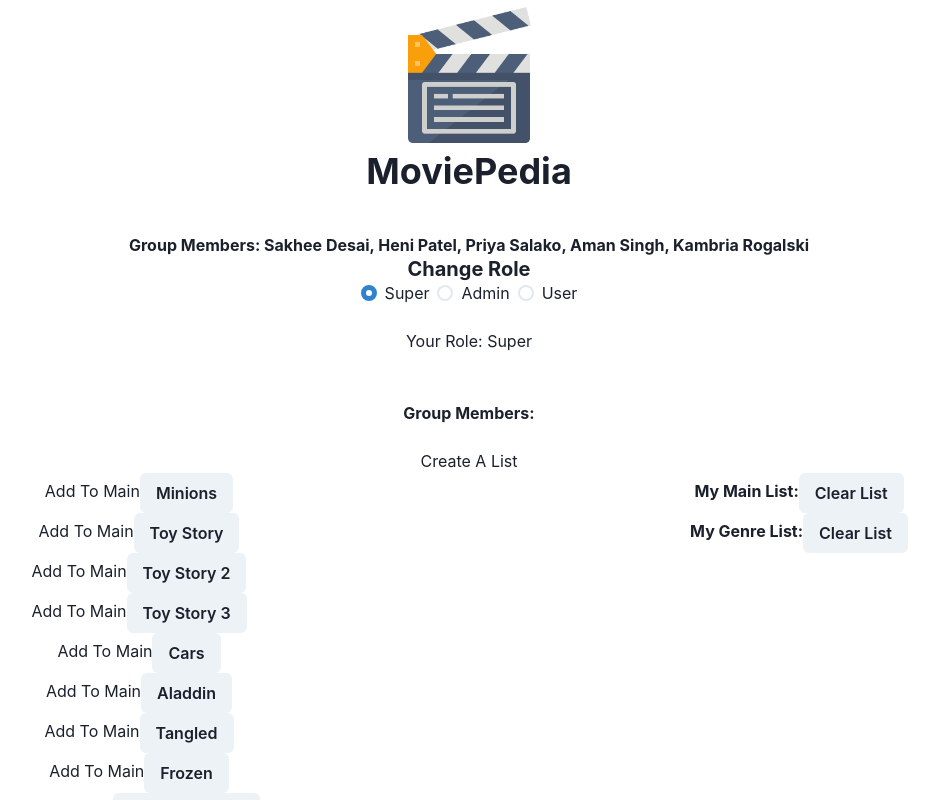
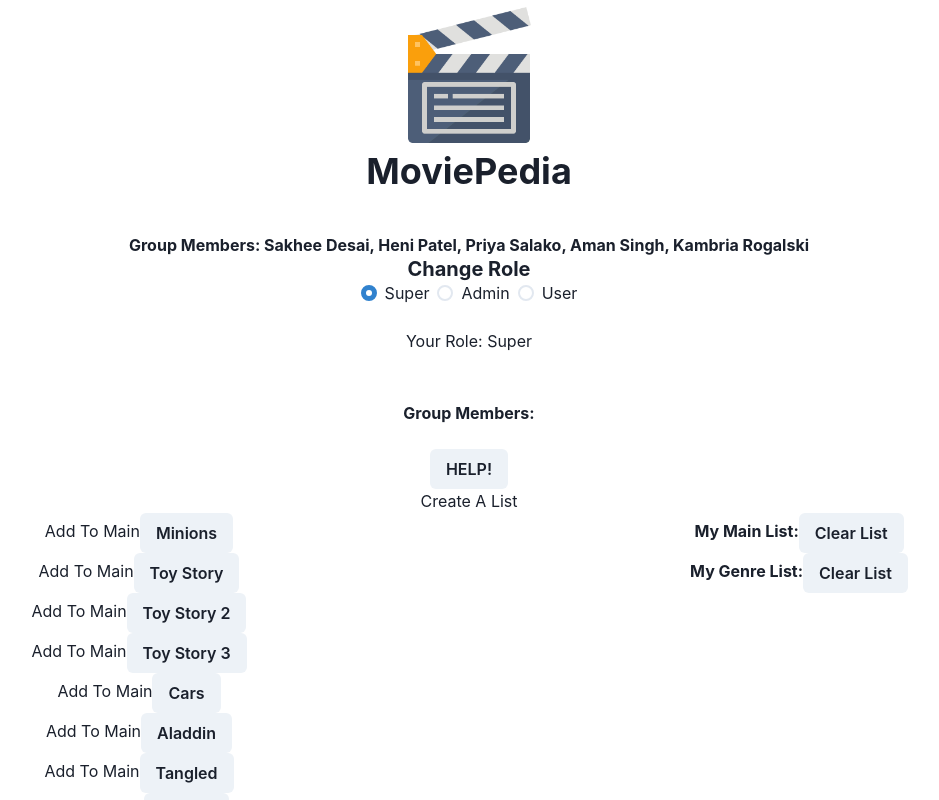
Before and after one commit to amansjot/Team5-MoviePedia, a React (Create React App) app: page / in a window 1280 px wide. Shown: the top 800 px of the page, without its empty margins (171-1110 px from the left). Built offline with nearby package versions, Linux system fonts and the light colour scheme.

Commit message:
Adding button

```diff
--- a/src/App.tsx
+++ b/src/App.tsx
@@ -6,6 +6,7 @@ import { Button } from "@chakra-ui/react";
 import { CreateList } from "./components/CreateList";
 import { WatchList } from "./components/WatchList";
 import { RoleSelect } from "./components/RoleSelect";
+import {BlueButton} from "./components/BlueButton";
 
 function App() {
     return (
@@ -30,6 +31,7 @@ function App() {
             </div>
             <br/>
             <div>
+                <BlueButton></BlueButton>
                 <CreateList></CreateList>
                 <WatchList></WatchList>
             </div>
--- /dev/null
+++ b/src/components/BlueButton.tsx
@@ -0,0 +1,17 @@
+import React, { useState } from "react";
+import { Button } from "@chakra-ui/react";
+
+export function BlueButton(): JSX.Element {
+    const [button, setButton] = useState<boolean>(false);
+
+    function flipReveal(): void {
+        setButton(!button);
+    }
+
+    return (
+        <div>
+            <Button onClick={flipReveal}>HELP!</Button>
+            {button && <div> 📍 UDPD is now tracking your location! </div>}
+        </div>
+    );
+}
```
